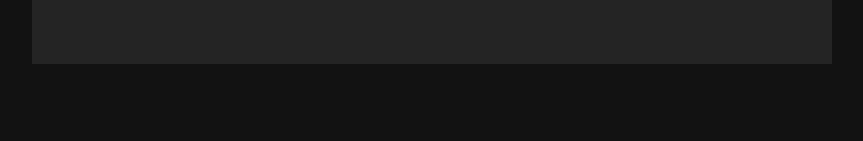
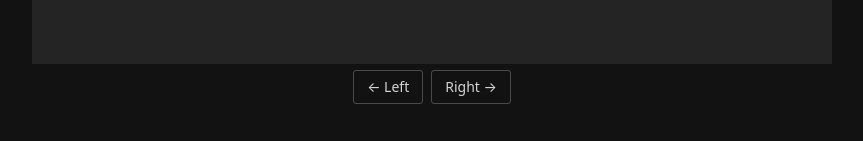
Before and after one commit to huybn5776/lottery-balls, a Vue app: page / in a window 1280 px wide. Shown: the part 656-797 px from the top of the page, without its empty margins (208-1071 px from the left). Built offline with nearby package versions, Linux system fonts and the light colour scheme; the HTML template or start-up script is replaced by a standard one.

Commit message:
feat: octagon rotate button

```diff
--- a/src/components/Lottery.scss
+++ b/src/components/Lottery.scss
@@ -4,6 +4,12 @@
   align-items: center;
 }
 
+.rotate-action-container {
+  display: flex;
+  gap: 8px;
+  align-items: center;
+}
+
 .rotate-label {
   margin: 0 ;
 }
--- a/src/components/Lottery.vue
+++ b/src/components/Lottery.vue
@@ -1,6 +1,11 @@
 <template>
   <div class="lottery-view">
     <div class="matter-container" ref="canvasContainer"></div>
+
+    <div class="rotate-action-container">
+      <NButton class="rotate-button" @mousedown="startRotateLeft">← Left</NButton>
+      <NButton class="rotate-button" @mousedown="startRotateRight">Right →</NButton>
+    </div>
   </div>
 </template>
 
@@ -8,7 +13,9 @@
 import { ref, onUnmounted } from 'vue';
 
 import { Body } from 'matter-js';
-import { Subject } from 'rxjs';
+// noinspection ES6UnusedImports
+import { NButton } from 'naive-ui';
+import { Subject, interval, takeUntil, fromEvent, startWith } from 'rxjs';
 
 import { autoPauseRender } from '@/auto-pause-render';
 import { createSense, createMouseConstraint } from '@modules/lottery/scenes';
@@ -16,7 +23,7 @@ import { useRenderer } from '@modules/lottery/use-renderer';
 
 const canvasContainer = ref<HTMLDivElement>();
 
-const octagonBound = ref<Body>();
+const octagonRef = ref<Body>();
 
 const destroy$ = new Subject<void>();
 
@@ -29,7 +36,7 @@ rendererReady$$.subscribe(({ renderer, engine, width, height }) => {
   });
 
   const { octagon } = createSense(engine.world, width, height);
-  octagonBound.value = octagon;
+  octagonRef.value = octagon;
 
   const mouse = createMouseConstraint(renderer.canvas, engine);
   renderer.addMouse(mouse);
@@ -39,6 +46,27 @@ onUnmounted(() => {
   destroy$.next();
   destroy$.complete();
 });
+
+function startRotate(event: MouseEvent, velocity: number): void {
+  interval(500)
+      .pipe(takeUntil(destroy$), takeUntil(fromEvent(event.target as HTMLElement, 'mouseup')), startWith(null))
+      .subscribe(() => rotateOctagonBound(velocity));
+}
+
+function startRotateLeft(event: MouseEvent): void {
+  startRotate(event, -0.03);
+}
+
+function startRotateRight(event: MouseEvent): void {
+  startRotate(event, 0.03);
+}
+
+function rotateOctagonBound(velocity: number): void {
+  if (!octagonRef.value) {
+    return;
+  }
+  Body.setAngularVelocity(octagonRef.value, velocity);
+}
 </script>
 
 <style lang="scss" scoped>
```
